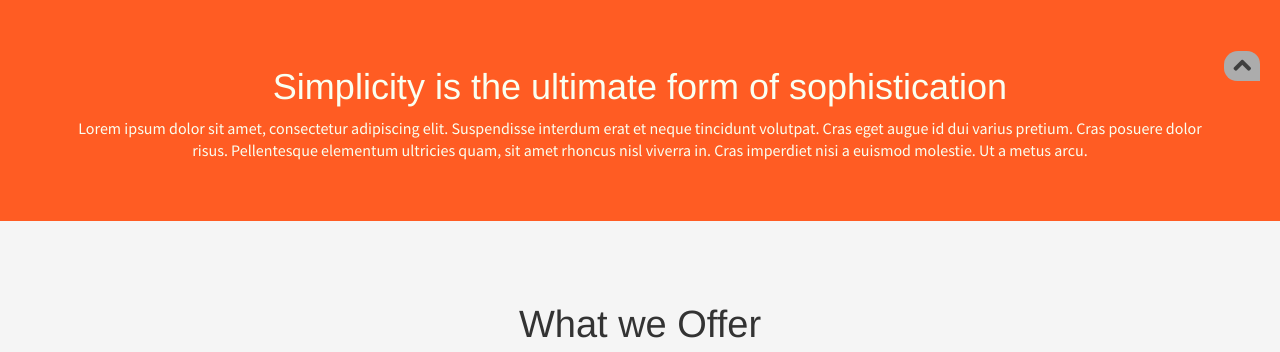
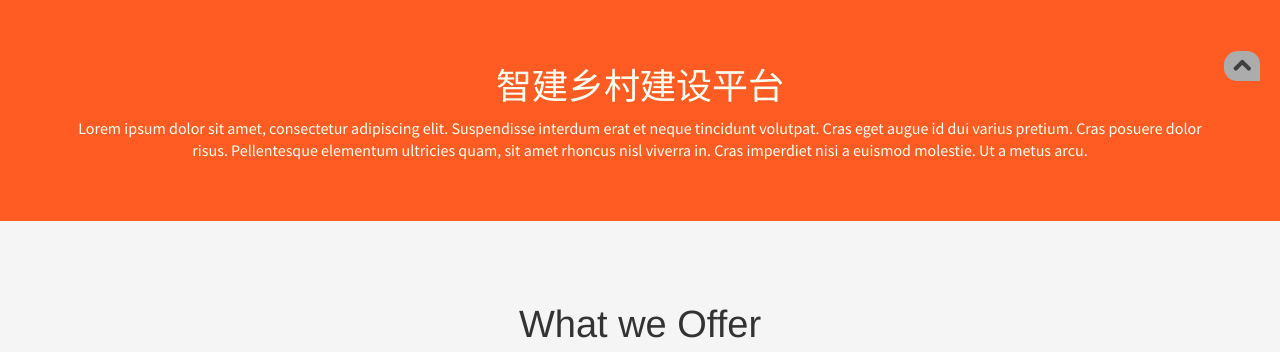
Before and after one commit to zpx001/zjxc.github.io, a plain HTML site: page index.html in a window 1280 px wide. Shown: the part 719-1071 px from the top of the page. Drawn offline with Linux system fonts and the light colour scheme.

Commit message:
Update index.html

```diff
--- a/index.html
+++ b/index.html
@@ -109,7 +109,7 @@ Licence: Creative Commons Attribution 3.0** - http://creativecommons.org/license
     <section id="introText">
         <div class="container">
             <div class="text-center">
-            <h1>Simplicity is the ultimate form of sophistication</h1>
+            <h1>智建乡村建设平台</h1>
               <p>Lorem ipsum dolor sit amet, consectetur adipiscing elit. Suspendisse interdum erat et neque tincidunt volutpat. Cras eget augue id dui varius pretium. Cras posuere dolor risus. Pellentesque elementum ultricies quam, sit amet rhoncus nisl viverra in. Cras imperdiet nisi a euismod molestie. Ut a metus arcu. </p>
             </div>
         </div>
```
